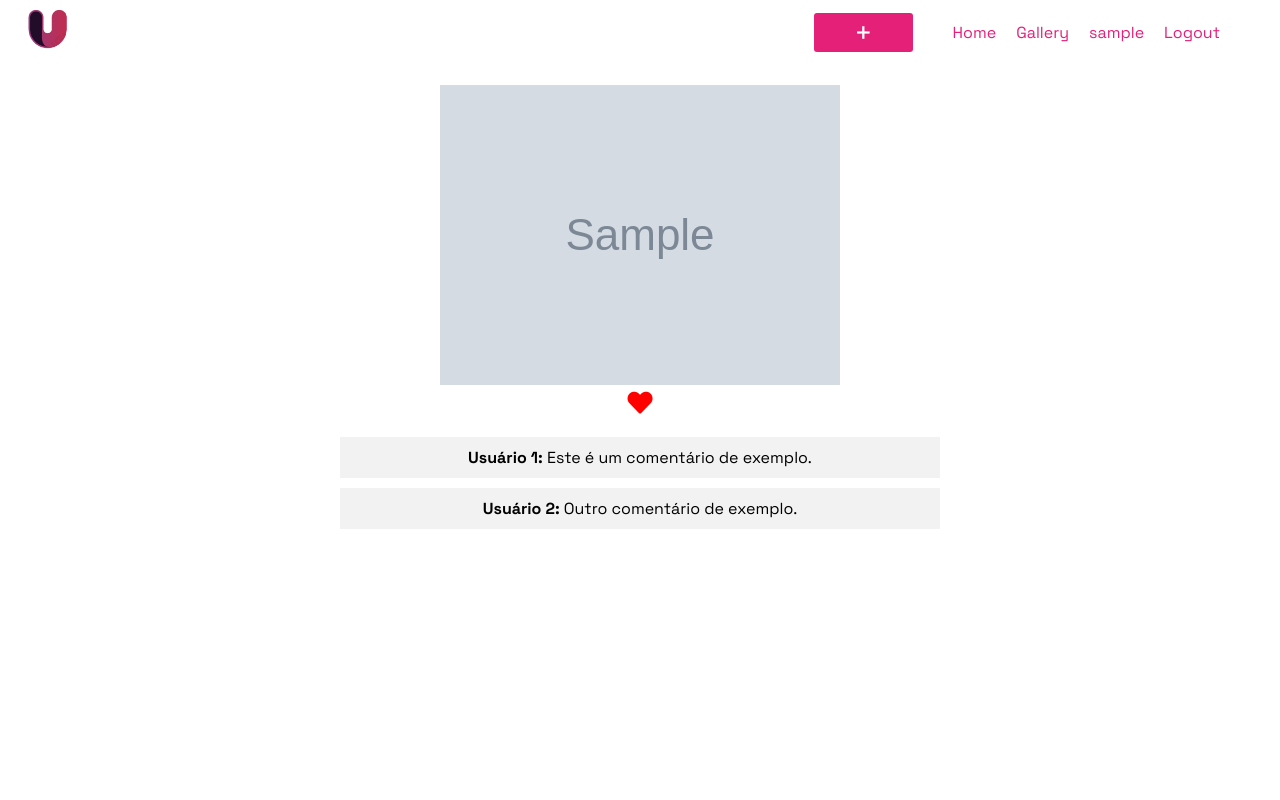
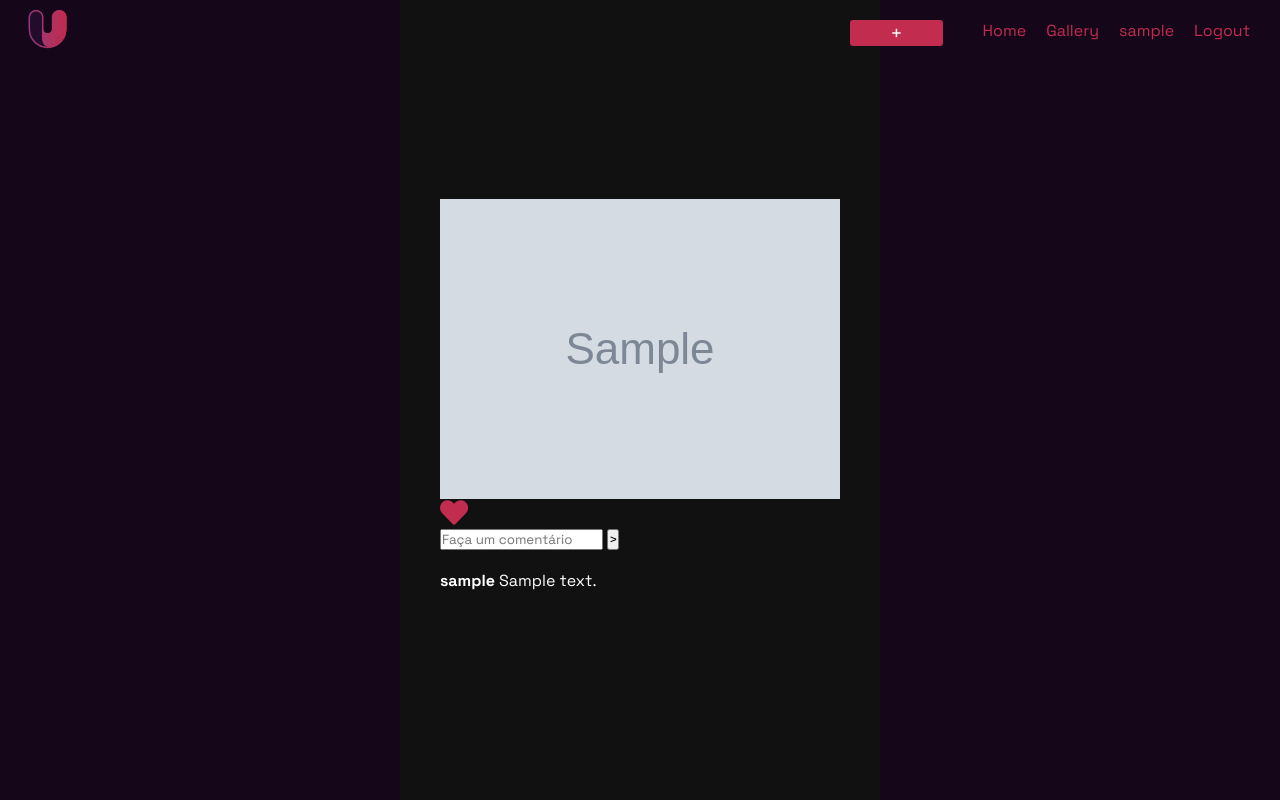
Before and after one commit to lucascbenedet/upic, a Django app: page /image/1/ in a window 1280 px wide. Run offline with Django 4.2, Linux system fonts and the light colour scheme; a user stored in the database is signed in; tables that the repository leaves empty hold one stand-in row (values such as "Sample post"); grey boxes marked "Sample" are stand-in pictures.

Commit message:
modificações tela de imagem

```diff
--- a/conf/static/css/image.css
+++ b/conf/static/css/image.css
@@ -1,8 +1,37 @@
+* {
+    padding: 0;
+    margin: 0;
+    box-sizing: border-box;
+    font-family: 'Space Grotesk', sans-serif;
+}
+
+body {
+    background-color: #15061a;
+}
+
+.block-content{
+    display: flex;
+    align-items: center;
+    justify-content: center;
+}
+
 .image-container {
+    align-self: center;
     max-width: 600px;
-    margin: 0 auto;
-    text-align: center;
-    padding: 20px;
+    display: flex;
+    align-items: flex-start;
+    justify-content: center;
+    flex-direction: column;
+    height: 100vh;
+}
+
+.background{
+    height: 100%;
+    padding: 0 40px;
+    background-color: rgb(17, 17, 17);
+    display: flex;
+    justify-content: center;
+    align-items: center;
 }
 
 /* Estilos da imagem */
@@ -15,23 +44,27 @@
 
 
 #like-heart {
+    color: white;
     cursor: pointer;
-    transition: color 0.3s; /* Adicione uma transição de cor de 0.3 segundos */
-    font-size: 25px;
+    transition: color 0.3s;
+    font-size: 28px;
 }
 
 #like-heart.fas {
-    color: red; /* Cor vermelha para o ícone preenchido */
+    color: #c22c4f;
 }
 
 
 /* Estilos da seção de comentários */
 .comments {
+    display: flex;
     margin-top: 20px;
+    align-items: flex-start;
+    justify-content: flex-start;
+    flex-direction: column;
 }
 
 .comment {
-    background-color: #f2f2f2;
-    padding: 10px;
+    color: white;
     margin-bottom: 10px;
 }
--- a/conf/static/css/index.css
+++ b/conf/static/css/index.css
@@ -8,8 +8,12 @@ body {
 }
 
 .navbar {
+    position: fixed;
+    top: 0;
+    left: 0;
+    right: 0;
     display: flex;
-    justify-content: space-between;
+    justify-content: space-between; /* Itens na extrema esquerda e direita */
     align-items: center;
     background-color: transparent;
     padding: 10px 20px;
@@ -22,10 +26,8 @@ body {
 .navbar-links {
     list-style: none;
     display: flex;
-    margin: 0 30px;
+    margin: 0;
     padding: 0;
-    justify-content: center; /* Centraliza os links horizontalmente */
-    align-items: center; /* Centraliza os links verticalmente */
 }
 
 .navbar-links li {
@@ -34,7 +36,7 @@ body {
 
 .link {
     text-decoration: none;
-    color: #e52079;
+    color: #c22c4f;
     position: relative;
     transition: all 0.3s; /* Adiciona transição de 0.3 segundos */
 }
@@ -44,7 +46,7 @@ body {
     position: absolute;
     width: 0;
     height: 2px;
-    background: #e52079;
+    background: #c22c4f;
     bottom: -3px;
     left: 0;
     transition: width 0.3s; /* Adiciona transição para a largura da linha */
@@ -55,7 +57,7 @@ body {
 }
 
 .add-button {
-    background-color: #e52079;
+    background-color: #c22c4f;
     color: #fff;
     border: none;
     border-radius: 3px;
@@ -66,7 +68,7 @@ body {
 }
 
 .plus-sign {
-    font-size: 30px;
+    font-size: 20px;
 }
 
 .add-button:hover {
--- a/conf/static/css/register.css
+++ b/conf/static/css/register.css
@@ -107,3 +107,9 @@ h6 {
     padding: 0;
     font-size: 12px;
 }
+
+.link-register h6{
+    margin: 5px;
+    padding: 0;
+    font-size: 13px;
+}
--- a/conf/templates/home/index.html
+++ b/conf/templates/home/index.html
@@ -21,7 +21,7 @@
                 <span class="plus-sign">+</span>
             </button>
             <li><a href="{% url 'image:home' %}" class="link">Home</a></li>
-            <li><a href="{% url 'gallery:render_gallery' %}" class="link">Gallery</a></li>
+            <li><a href="{% url 'gallery:gallery-page' %}" class="link">Gallery</a></li>
             {% if user.is_authenticated %}
             <li>
                 <a href="{% url 'auth:profile' %}" class="link">{{ user.username }}</a>
@@ -74,7 +74,7 @@
                 }
             }
             </script>
-            <div id="block-content">
+            <div class="block-content" id="block-content">
                 {% block content %}{% endblock %}
             </div>
 
--- a/conf/templates/user/register.html
+++ b/conf/templates/user/register.html
@@ -69,6 +69,9 @@
                     <h6>{{form.password2.errors}}</h6>
                     {% endif %}
                 </div>
+                <div class="link-register">
+                    <h6>Já tem uma conta? <a href="{% url 'auth:user_login' %}">Faça login aqui</a></h6>
+                </div>
 
                 <input class="btn-login" type="submit" value="sign in">
             </form>
--- a/conf/urls.py
+++ b/conf/urls.py
@@ -24,5 +24,5 @@ urlpatterns = [
     path('admin/', admin.site.urls),
     path('image/', include('image.urls')),
     path('auth/',include('user_managemant.urls')),
-    path('gallery', include('galery.urls')),
+    path('gallery/', include('galery.urls')),
 ] + static(settings.MEDIA_URL, document_root=settings.MEDIA_ROOT)
--- a/galery/urls.py
+++ b/galery/urls.py
@@ -1,7 +1,10 @@
 from django.urls import path
-from .views import render_gallery
+from .views import render_gallery,gallery_page,create_gallery,delete_gallery
 
 app_name = 'gallery'
 urlpatterns = [
-    path('gallery/', render_gallery, name='render_gallery')
+    path('', gallery_page, name='gallery-page'),
+    path('<int:pk>/', render_gallery,name='render-gallery'),
+    path('create/', create_gallery,name='create-gallery'),
+    path('<int:pk>',delete_gallery,name='delete-gallery')
 ]
--- a/image/templates/image.html
+++ b/image/templates/image.html
@@ -14,21 +14,27 @@
 </head>
 
 <body>
+    <div class="background">
     <div class="image-container">
         <img class="image" src="{{ image.url }}" alt="Image">
         <div class="like-button">
             <i id="like-heart" class="far fa-heart {% if is_liked %}fas{% endif %}"></i>
         </div>
 
+        <form method="post">
+            {% csrf_token %}
+            <input type="text" placeholder="Faça um comentário" name="comment" id="">
+            <input type="submit" value=">">
+        </form>
+
         <div class="comments">
+            {% for comment in comments %}
             <div class="comment">
-                <strong>Usuário 1:</strong> Este é um comentário de exemplo.
+                <strong>{{comment.user.username}} </strong>{{comment.text}}
             </div>
-            <div class="comment">
-                <strong>Usuário 2:</strong> Outro comentário de exemplo.
-            </div>
-            <!-- Adicione mais comentários conforme necessário -->
+            {% endfor %}
         </div>
+    </div>
     </div>
 
 <script src="https://code.jquery.com/jquery-3.6.0.min.js"></script>
--- a/image/urls.py
+++ b/image/urls.py
@@ -8,10 +8,8 @@ from .views import home,render_image,post_image_component,like_photo
 
 app_name = 'image'
 urlpatterns = [
-    #path('', post, name='post'),
     path('home/', home, name='home'),
     path('<int:image_id>/', render_image,name='render_image'),
     path('post_image/', post_image_component, name='post_image'),
     path('like/<int:post_id>/',like_photo),
-
 ]
--- a/image/views.py
+++ b/image/views.py
@@ -17,30 +17,34 @@ def home(request):
     return render(request,'index.html',context=context)
 
 def post_image_component(request):
-    if request.method == 'GET':
-        return render(request,'post_image.html')
-    else:
-
-        data = {
-            'title' : request.POST.get('name'),
-            'image' : request.FILES.get('image'),
-            'user' : request.user.id
-        }
-        serializer = ImageSerializer(data=data)
-        if serializer.is_valid():
-            serializer.save()
-            return redirect('image:render_image', image_id=serializer.data['id'])
-        return HttpResponse(json.dumps(serializer.errors))
+    data = {
+        'title' : request.POST.get('name'),
+        'image' : request.FILES.get('image'),
+        'user' : request.user.id
+    }
+    serializer = ImageSerializer(data=data)
+    if serializer.is_valid():
+        serializer.save()
+        return redirect('image:render_image', image_id=serializer.data['id'])
+    return HttpResponse(json.dumps(serializer.errors))
 
 
 def render_image(request,image_id):
-    image_object = Image.objects.get(id=image_id)
-    image = {
-        'image' : image_object.image,
-        'image_id' : image_object.id,
-        'is_liked' : Like.objects.filter(user=request.user,image_id=image_id)
-    }
-    return render(request,'image.html',context=image)
+    if request.method == 'GET':
+        image_object = Image.objects.get(id=image_id)
+        image = {
+            'image' : image_object.image,
+            'image_id' : image_object.id,
+            'is_liked' : Like.objects.filter(user=request.user,image_id=image_id),
+            'comments' : Comment.objects.filter(image_id=image_id)
+        }
+        return render(request,'image.html',context=image)
+    elif request.method == 'POST':
+        comment = request.POST.get('comment')
+        user = request.user
+        post = Comment.objects.create(user=user, text=comment, image_id= image_id)
+        post.save()
+        return redirect('image:render_image',image_id=image_id)
 
 
 from django.http import JsonResponse
@@ -54,50 +58,3 @@ def like_photo(request, post_id):
         return JsonResponse({'error': str(e)})
 
     return JsonResponse({'message': 'Like updated successfully'})
-
-
-
-
-
-# @api_view(['POST','DELETE'])
-# def like_unlike(request,pk):
-#     if request.method == 'POST':
-#         serializer = LikeSerializer(request.data)
-#         if serializer.is_valid():
-#             serializer.save()
-#             return Response(serializer.data)
-#         return Response('Impossível dar like')
-#     else:
-#         try:
-#             like = Like.objects.get(id=pk)
-#             like.delete()
-#         except ValidationError:
-#             return Response("Like não existe")
-
-
-# @api_view(['POST'])
-# def return_like_id(request):
-#     try:
-#         like = Like.objects.get(**request)
-#         return Response({'id' : like.id})
-#     except ValidationError:
-#         return Response("Like não existe")
-
-
-# @api_view(['POST'])
-# def post_delete_comment(request,pk):
-#     if request.method == 'POST':
-#         serializer = CommentSerializer(request.data)
-#         if serializer.is_valid():
-#             serializer.save()
-#             return Response(serializer.data)
-#         return Response('Não foi possível comentar')
-#     else:
-#         comment = Comment.objects.get(pk)
-#         comment.delete()
-
-# @api_view(['GET'])
-# def list_comments(request,pk):
-#     comments = Comment.objects.get(image_id=pk)
-#     serializer = ListCommentsSerializer(comments)
-#     return Response(serializer.data)
--- a/user_managemant/views.py
+++ b/user_managemant/views.py
@@ -20,7 +20,6 @@ def user_login(request):
             return render(request,'user_login.html', context={'errors' : 'Invalid username or password',
                                                               'username' : username})
 
-        return HttpResponse('LOGIN INVÁLIDO')
 
 def register(request):
     if request.method == 'GET':
```
Also changed, not shown: conf/static/css/gallery.css (added, +121 -0 lines), conf/static/css/image_gallery.css (added, +14 -0 lines), galery/serializers.py (+7 -0 lines), galery/templates/gallery.html (+75 -1 lines), galery/templates/image_gallery.html (added, +22 -0 lines), galery/views.py (+29 -5 lines), conf/static/media/images/WhatsApp-Image-2023-07-03-at-14.55.39_WqlhBbY.jpeg (added), conf/static/media/images/WhatsApp-Image-2023-07-03-at-14.55.39_kQeqp91.jpeg (added).
